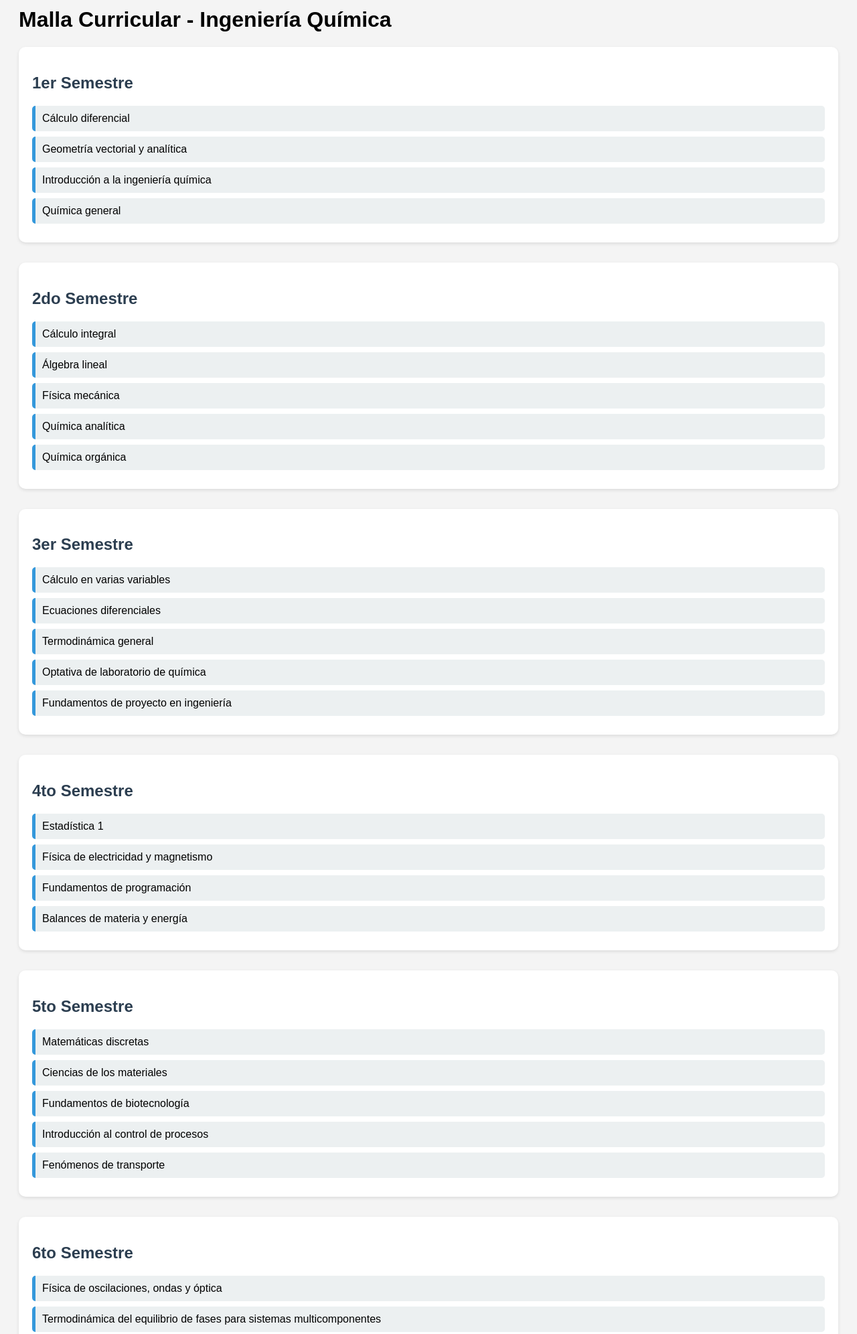
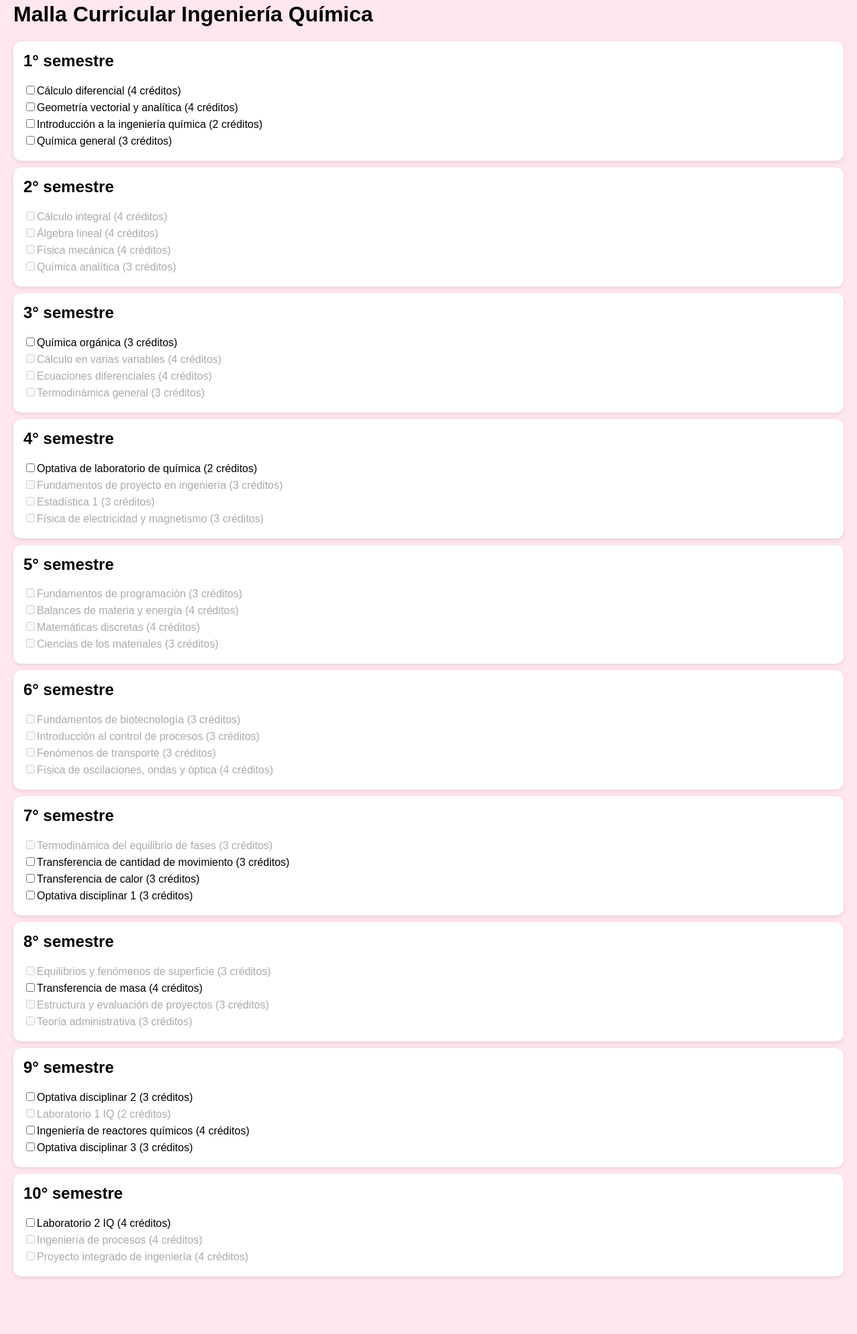
Before and after one commit to Salito25/malla-ingenier-a-qu-mica, a plain HTML site: page index.html in a window 1280 px wide. Shown: the part 38-2030 px from the top of the page at 67% size. After the commit the page ends 1974 px from the top, so only its background shows below. Drawn offline with Linux system fonts and the light colour scheme.

Commit message:
Add files via upload

```diff
--- a/index.html
+++ b/index.html
@@ -1,100 +1,130 @@
 <!DOCTYPE html>
 <html lang="es">
 <head>
-  <meta charset="UTF-8" />
-  <meta name="viewport" content="width=device-width, initial-scale=1.0" />
+  <meta charset="UTF-8">
   <title>Malla Ingeniería Química</title>
   <style>
-    body { font-family: Arial, sans-serif; background: #f4f4f4; padding: 20px; }
-    .semestre { margin-bottom: 30px; background: #fff; padding: 20px; border-radius: 10px; box-shadow: 0 2px 5px rgba(0,0,0,0.1); }
-    .semestre h2 { color: #2c3e50; }
-    .materia { margin: 8px 0; padding: 10px; background: #ecf0f1; border-left: 5px solid #3498db; cursor: pointer; border-radius: 5px; }
-    .info { margin-top: 10px; font-size: 14px; color: #555; }
+    body {
+      background-color: #ffe6f0;
+      font-family: sans-serif;
+      margin: 0;
+      padding: 20px;
+    }
+
+    .semestre {
+      background-color: white;
+      padding: 15px;
+      margin: 10px 0;
+      border-radius: 12px;
+      box-shadow: 0 2px 6px rgba(0,0,0,0.1);
+    }
+
+    .semestre h2 {
+      margin-top: 0;
+    }
+
+    .materia {
+      margin: 5px 0;
+    }
+
+    label {
+      color: black;
+    }
+
+    input:disabled + label {
+      color: #aaa;
+    }
   </style>
 </head>
 <body>
-  <h1>Malla Curricular - Ingeniería Química</h1>
+  <h1>Malla Curricular Ingeniería Química</h1>
 
-  <div class="semestre">
-    <h2>1er Semestre</h2>
-    <div class="materia" data-info="4 créditos - Sin prerrequisitos">Cálculo diferencial</div>
-    <div class="materia" data-info="4 créditos - Sin prerrequisitos">Geometría vectorial y analítica</div>
-    <div class="materia" data-info="2 créditos - Sin prerrequisitos">Introducción a la ingeniería química</div>
-    <div class="materia" data-info="3 créditos - Sin prerrequisitos">Química general</div>
-  </div>
-
-  <div class="semestre">
-    <h2>2do Semestre</h2>
-    <div class="materia" data-info="4 créditos - Prerrequisito: Cálculo diferencial">Cálculo integral</div>
-    <div class="materia" data-info="4 créditos - Prerrequisito: Geometría vectorial y analítica">Álgebra lineal</div>
-    <div class="materia" data-info="4 créditos - Prerrequisitos: Cálculo diferencial y Geometría vectorial y analítica">Física mecánica</div>
-    <div class="materia" data-info="3 créditos - Prerrequisito: Química general">Química analítica</div>
-    <div class="materia" data-info="3 créditos">Química orgánica</div>
-  </div>
-
-  <div class="semestre">
-    <h2>3er Semestre</h2>
-    <div class="materia" data-info="4 créditos - Prerrequisito: Cálculo integral">Cálculo en varias variables</div>
-    <div class="materia" data-info="4 créditos - Prerrequisitos: Cálculo integral y Álgebra lineal">Ecuaciones diferenciales</div>
-    <div class="materia" data-info="3 créditos - Prerrequisito: Física mecánica">Termodinámica general</div>
-    <div class="materia" data-info="2 créditos">Optativa de laboratorio de química</div>
-    <div class="materia" data-info="3 créditos - Prerrequisito: Introducción a la ingeniería química">Fundamentos de proyecto en ingeniería</div>
-  </div>
-
-  <div class="semestre">
-    <h2>4to Semestre</h2>
-    <div class="materia" data-info="3 créditos - Prerrequisito: Cálculo integral">Estadística 1</div>
-    <div class="materia" data-info="3 créditos - Prerrequisitos: Cálculo integral y Física mecánica">Física de electricidad y magnetismo</div>
-    <div class="materia" data-info="3 créditos - Prerrequisito: Álgebra lineal">Fundamentos de programación</div>
-    <div class="materia" data-info="4 créditos - Prerrequisito: Termodinámica general">Balances de materia y energía</div>
-  </div>
-
-  <div class="semestre">
-    <h2>5to Semestre</h2>
-    <div class="materia" data-info="4 créditos - Prerrequisito: Cálculo diferencial">Matemáticas discretas</div>
-    <div class="materia" data-info="3 créditos - Prerrequisito: Química general">Ciencias de los materiales</div>
-    <div class="materia" data-info="3 créditos - Prerrequisito: Química orgánica">Fundamentos de biotecnología</div>
-    <div class="materia" data-info="3 créditos - Prerrequisito: Ecuaciones diferenciales">Introducción al control de procesos</div>
-    <div class="materia" data-info="3 créditos - Prerrequisitos: Ecuaciones diferenciales y Termodinámica general">Fenómenos de transporte</div>
-  </div>
-
-  <div class="semestre">
-    <h2>6to Semestre</h2>
-    <div class="materia" data-info="4 créditos - Prerrequisitos: Ecuaciones diferenciales y Física de electricidad y magnetismo">Física de oscilaciones, ondas y óptica</div>
-    <div class="materia" data-info="3 créditos - Prerrequisito: Termodinámica general">Termodinámica del equilibrio de fases para sistemas multicomponentes</div>
-    <div class="materia" data-info="3 créditos">Operaciones de transferencia de cantidad de movimiento</div>
-    <div class="materia" data-info="3 créditos">Operaciones de transferencia de calor</div>
-  </div>
-
-  <div class="semestre">
-    <h2>7mo Semestre</h2>
-    <div class="materia" data-info="3 créditos">Optativa disciplinar</div>
-    <div class="materia" data-info="3 créditos - Prerrequisito: Termodinámica general">Equilibrios en sistemas reactivos y fenómenos de superficie</div>
-    <div class="materia" data-info="4 créditos">Operaciones de transferencia de masa</div>
-    <div class="materia" data-info="3 créditos - Prerrequisito: Fundamentos de proyecto en ingeniería">Estructura y evaluación de proyectos de ingeniería</div>
-  </div>
-
-  <div class="semestre">
-    <h2>8vo Semestre</h2>
-    <div class="materia" data-info="3 créditos - Prerrequisito: Introducción a la ingeniería química">Teoría administrativa y organizacional</div>
-    <div class="materia" data-info="3 créditos">Optativa disciplinar</div>
-    <div class="materia" data-info="2 créditos - Prerrequisitos: Termodinámica del equilibrio de fases para sistemas multicomponentes y Equilibrios en sistemas reactivos y fenómenos de superficie">Laboratorio 1 de ingeniería química termodinámica</div>
-    <div class="materia" data-info="4 créditos">Ingeniería de los reactores químicos</div>
-  </div>
-
-  <div class="semestre">
-    <h2>9no Semestre</h2>
-    <div class="materia" data-info="3 créditos">Optativa disciplinar</div>
-    <div class="materia" data-info="4 créditos">Laboratorio 2 de ingeniería química, operaciones de transferencia y control de procesos</div>
-    <div class="materia" data-info="4 créditos - Prerrequisito: Ingeniería de los reactores químicos">Ingeniería de procesos</div>
-    <div class="materia" data-info="4 créditos - Prerrequisito: Estructura y evaluación de proyectos de ingeniería">Proyecto integrado de ingeniería</div>
-  </div>
+  <div id="contenedor"></div>
 
   <script>
-    const materias = document.querySelectorAll('.materia');
-    materias.forEach(m => {
-      m.addEventListener('click', () => {
-        alert(m.dataset.info);
+    const materias = [
+      { nombre: "Cálculo diferencial", id: "calculo_dif", creditos: 4, prerrequisitos: [] },
+      { nombre: "Geometría vectorial y analítica", id: "geometria", creditos: 4, prerrequisitos: [] },
+      { nombre: "Introducción a la ingeniería química", id: "intro_iq", creditos: 2, prerrequisitos: [] },
+      { nombre: "Química general", id: "quimica_gen", creditos: 3, prerrequisitos: [] },
+
+      { nombre: "Cálculo integral", id: "calculo_int", creditos: 4, prerrequisitos: ["calculo_dif"] },
+      { nombre: "Álgebra lineal", id: "algebra", creditos: 4, prerrequisitos: ["geometria"] },
+      { nombre: "Física mecánica", id: "fisica_mec", creditos: 4, prerrequisitos: ["calculo_dif", "geometria"] },
+      { nombre: "Química analítica", id: "quimica_ana", creditos: 3, prerrequisitos: ["quimica_gen"] },
+      { nombre: "Química orgánica", id: "quimica_org", creditos: 3, prerrequisitos: [] },
+
+      { nombre: "Cálculo en varias variables", id: "calculo_var", creditos: 4, prerrequisitos: ["calculo_int"] },
+      { nombre: "Ecuaciones diferenciales", id: "ecuaciones", creditos: 4, prerrequisitos: ["calculo_int", "algebra"] },
+      { nombre: "Termodinámica general", id: "termo_gen", creditos: 3, prerrequisitos: ["fisica_mec"] },
+      { nombre: "Optativa de laboratorio de química", id: "opt_labq", creditos: 2, prerrequisitos: [] },
+      { nombre: "Fundamentos de proyecto en ingeniería", id: "fund_proy", creditos: 3, prerrequisitos: ["intro_iq"] },
+
+      { nombre: "Estadística 1", id: "estad1", creditos: 3, prerrequisitos: ["calculo_int"] },
+      { nombre: "Física de electricidad y magnetismo", id: "fisica_em", creditos: 3, prerrequisitos: ["calculo_int", "fisica_mec"] },
+      { nombre: "Fundamentos de programación", id: "prog", creditos: 3, prerrequisitos: ["algebra"] },
+      { nombre: "Balances de materia y energía", id: "balances", creditos: 4, prerrequisitos: ["termo_gen"] },
+
+      { nombre: "Matemáticas discretas", id: "discretas", creditos: 4, prerrequisitos: ["calculo_dif"] },
+      { nombre: "Ciencias de los materiales", id: "materiales", creditos: 3, prerrequisitos: ["quimica_gen"] },
+      { nombre: "Fundamentos de biotecnología", id: "biotec", creditos: 3, prerrequisitos: ["quimica_org"] },
+      { nombre: "Introducción al control de procesos", id: "control", creditos: 3, prerrequisitos: ["ecuaciones"] },
+      { nombre: "Fenómenos de transporte", id: "transporte", creditos: 3, prerrequisitos: ["ecuaciones", "termo_gen"] },
+
+      { nombre: "Física de oscilaciones, ondas y óptica", id: "fisica_ondas", creditos: 4, prerrequisitos: ["ecuaciones", "fisica_em"] },
+      { nombre: "Termodinámica del equilibrio de fases", id: "termo_fases", creditos: 3, prerrequisitos: ["termo_gen"] },
+      { nombre: "Transferencia de cantidad de movimiento", id: "momento", creditos: 3, prerrequisitos: [] },
+      { nombre: "Transferencia de calor", id: "calor", creditos: 3, prerrequisitos: [] },
+
+      { nombre: "Optativa disciplinar 1", id: "optativa1", creditos: 3, prerrequisitos: [] },
+      { nombre: "Equilibrios y fenómenos de superficie", id: "equilibrios", creditos: 3, prerrequisitos: ["termo_gen"] },
+      { nombre: "Transferencia de masa", id: "masa", creditos: 4, prerrequisitos: [] },
+      { nombre: "Estructura y evaluación de proyectos", id: "eval_proy", creditos: 3, prerrequisitos: ["fund_proy"] },
+
+      { nombre: "Teoría administrativa", id: "admin", creditos: 3, prerrequisitos: ["intro_iq"] },
+      { nombre: "Optativa disciplinar 2", id: "optativa2", creditos: 3, prerrequisitos: [] },
+      { nombre: "Laboratorio 1 IQ", id: "lab1", creditos: 2, prerrequisitos: ["termo_fases", "equilibrios"] },
+      { nombre: "Ingeniería de reactores químicos", id: "reactores", creditos: 4, prerrequisitos: [] },
+
+      { nombre: "Optativa disciplinar 3", id: "optativa3", creditos: 3, prerrequisitos: [] },
+      { nombre: "Laboratorio 2 IQ", id: "lab2", creditos: 4, prerrequisitos: [] },
+      { nombre: "Ingeniería de procesos", id: "procesos", creditos: 4, prerrequisitos: ["reactores"] },
+      { nombre: "Proyecto integrado de ingeniería", id: "proy_integrado", creditos: 4, prerrequisitos: ["eval_proy"] },
+    ];
+
+    const contenedor = document.getElementById("contenedor");
+
+    materias.forEach((m, i) => {
+      if (i % 4 === 0) {
+        var div = document.createElement("div");
+        div.className = "semestre";
+        div.innerHTML = `<h2>${Math.floor(i / 4) + 1}° semestre</h2>`;
+        contenedor.appendChild(div);
+      }
+      const parent = contenedor.lastElementChild;
+      const checkbox = document.createElement("input");
+      checkbox.type = "checkbox";
+      checkbox.id = m.id;
+      checkbox.disabled = m.prerrequisitos.length > 0;
+      const label = document.createElement("label");
+      label.htmlFor = m.id;
+      label.textContent = `${m.nombre} (${m.creditos} créditos)`;
+      const divMateria = document.createElement("div");
+      divMateria.className = "materia";
+      divMateria.appendChild(checkbox);
+      divMateria.appendChild(label);
+      parent.appendChild(divMateria);
+    });
+
+    document.querySelectorAll("input[type='checkbox']").forEach(c => {
+      c.addEventListener("change", () => {
+        materias.forEach(m => {
+          const check = document.getElementById(m.id);
+          if (!check.checked && m.prerrequisitos.length > 0) {
+            const cumplidos = m.prerrequisitos.every(pid => document.getElementById(pid).checked);
+            document.getElementById(m.id).disabled = !cumplidos;
+          }
+        });
       });
     });
   </script>
```
